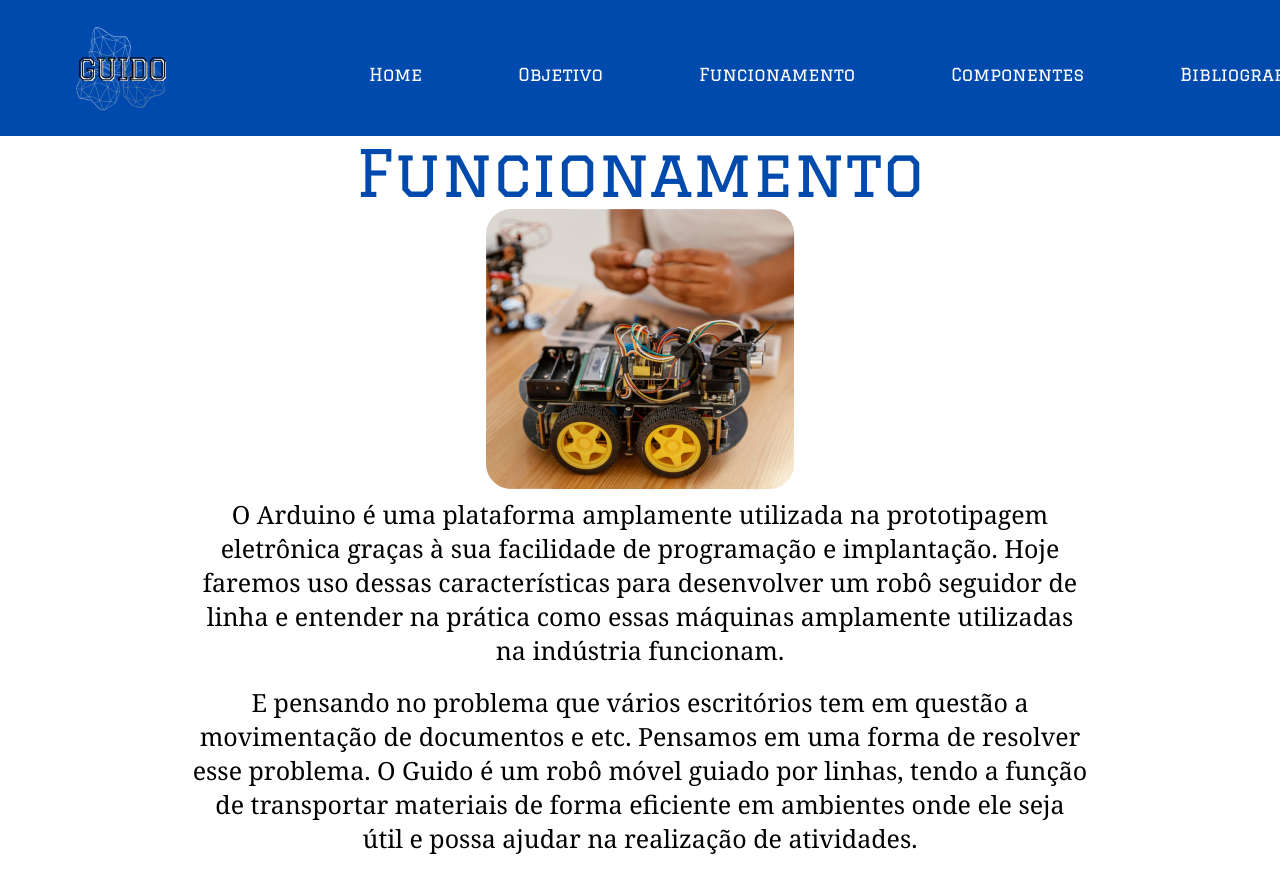
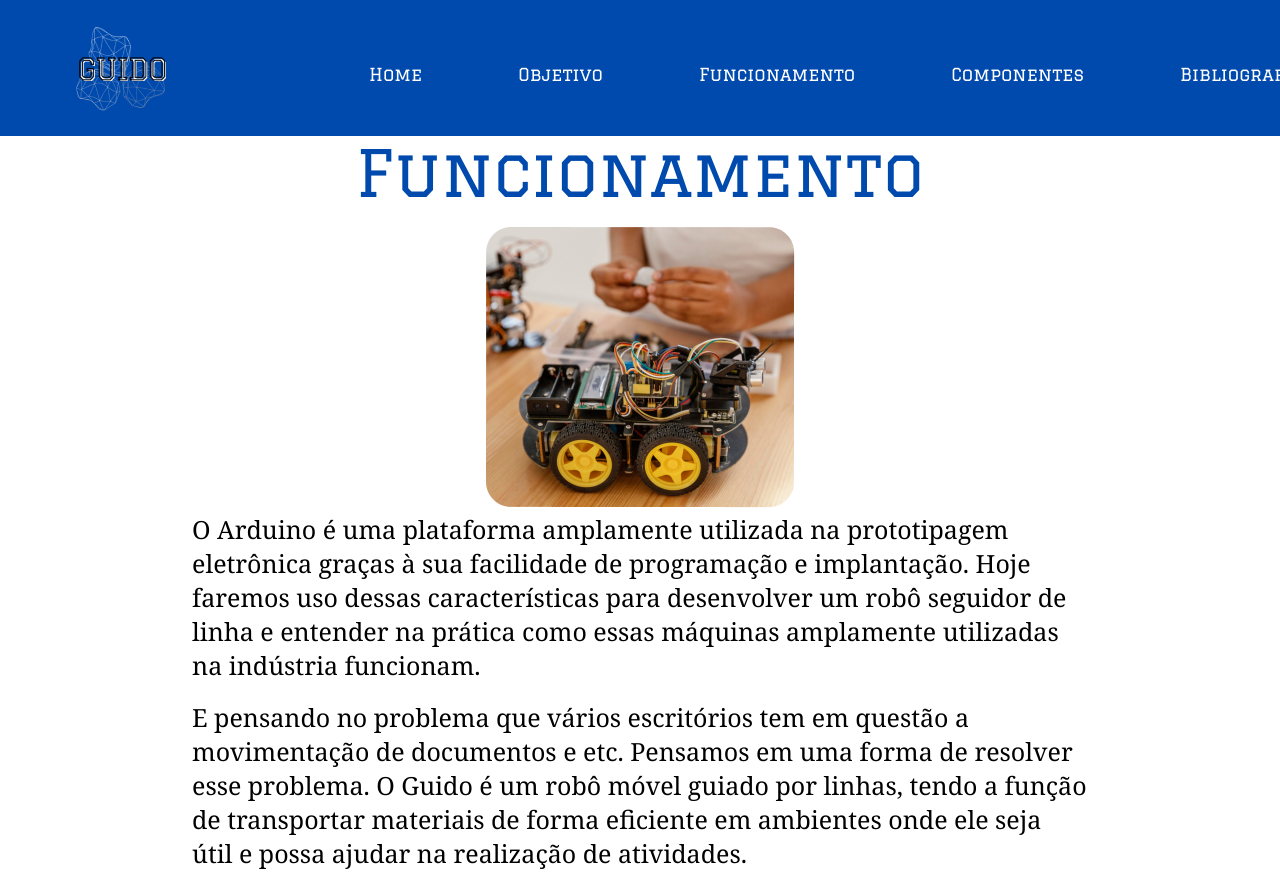
Before and after one commit to EmilyMFerreira/tccg, a React (Vite) app: page /funcionamento in a window 1280 px wide. Shown: the top 888 px of the page. Built offline with nearby package versions, Linux system fonts and the light colour scheme.

Commit message:
ajustes de tamanho

```diff
--- a/src/paginas/componentes.jsx
+++ b/src/paginas/componentes.jsx
@@ -21,11 +21,12 @@ function Componentes() {
 <div id="material">
     <h1>Materiais/Componentes:</h1>
     </div>
+    <br />
 
 <div className="comp">
  <p>
     <ul>
-        <li>R$56,90</li>
+       <strong> <li>Kit Arduino Robótica R$ 259,90 </li></strong>
         <li>1x chassi de acrílico</li>
         <li>2x motores com roda</li>
         <li>1x adaptador de pilha</li>
@@ -37,17 +38,20 @@ function Componentes() {
  </p>
  </div>
 
+<br />
 
 
 <div className="sensor">
-    <h2>Sensor de obstáculo reflexivo infravermelho</h2>
+    <h2>Sensor reflexivo infravermelho</h2>
      </div>
 
+        <br />
 
 <div className="contsensor">
     <p>
     Um sensor de obstáculo reflexivo infravermelho é um dispositivo eletrônico que é usado para detectar a presença de objetos ou obstáculos com base na reflexão de luz infravermelha. Esses sensores são frequentemente utilizados em projetos de robótica, automação e sistemas de controle para evitar colisões ou para rastrear objetos.
     </p>
+    <br />
     </div>
 
 
--- a/src/paginas/css/comp.css
+++ b/src/paginas/css/comp.css
@@ -31,6 +31,7 @@ header{
     color: #000;
     font-family: Georgia, 'Times New Roman', Times, serif;
     font-size: 1.5rem;
+    justify-content: center;
 
    }
 
@@ -48,6 +49,8 @@ header{
     font-family: Georgia, 'Times New Roman', Times, serif;
     font-size: 1.5rem;
     text-align: center;
+    width: 70%;
+    margin: auto;
 
 
 }
--- a/src/paginas/css/funcio.css
+++ b/src/paginas/css/funcio.css
@@ -9,23 +9,26 @@ line-height: normal;
  justify-content: center;
 }
 
-    h3{
-        width: 30%;
-        margin: auto;
-        display: block;
-    }
+
+
+.imgf{
+    width: 70%;
+    margin: auto;
+    display: block;
+    text-align: center;
+}
 
 .func1 {
     color: #000;
     font-family: Georgia, 'Times New Roman', Times, serif;
     font-size: 2rem;
+    font-style: normal;
     font-weight: 400;
+    line-height: normal;
     width: 40rem;
     font-size: 25px;
     width: 70%;
     margin: auto;
-    display: block;
-    text-align: center;
     display: block;
 
 }
@@ -34,12 +37,12 @@ line-height: normal;
     color: #000;
     font-family: Georgia, 'Times New Roman', Times, serif;
     font-size: 2rem;
+    font-style: normal;
     font-weight: 400;
+    line-height: normal;
     width: 40rem;
     font-size: 25px;
     width: 70%;
     margin: auto;
     display: block;
-    text-align: center;
-    display: block;
 }
--- a/src/paginas/css/objetivo.css
+++ b/src/paginas/css/objetivo.css
@@ -15,7 +15,7 @@ font-family: Graduate;
     line-height: normal;
     width: 40rem;
     font-size: 25px;
-    width: 50%;
+    width: 70%;
     margin: auto;
     display: block;
 
@@ -34,8 +34,9 @@ font-family: Graduate;
     font-style: normal;
     font-weight: 400;
     line-height: normal;
+    width: 40rem;
     font-size: 25px;
-    width: 50%;
+    width: 70%;
     margin: auto;
     display: block;
 }
--- a/src/paginas/funcionamento.jsx
+++ b/src/paginas/funcionamento.jsx
@@ -10,9 +10,15 @@ function Funcionamento() {
         <header>
     <h1>Funcionamento</h1>
     </header>
+    <br />
+
+
+    <div className="imgf">
+    <img src={funcionamento} alt="" />
+    </div>
+
 
         <div className="func1">
-        <img src={funcionamento} alt="" />
       <p>
     O Arduino é uma plataforma amplamente utilizada na prototipagem eletrônica graças à sua facilidade de programação e implantação. Hoje faremos uso dessas características para
     desenvolver um robô seguidor de linha e entender na prática como essas máquinas amplamente utilizadas na indústria funcionam.
--- a/src/paginas/home.jsx
+++ b/src/paginas/home.jsx
@@ -29,6 +29,7 @@ function Home() {
                  Você conhecerá mais sobre navegando em nosso site.
                 </p>
             </div>
+            <br />
 
 
         </main>
--- a/src/paginas/objetivo.jsx
+++ b/src/paginas/objetivo.jsx
@@ -23,9 +23,11 @@ function Objetivo() {
     </div>
 
 
+        <br />
 
     <header><h1>Público Alvo</h1></header>
 
+    <br />
 
 <div className="conteudop">
    <p>
@@ -33,6 +35,7 @@ function Objetivo() {
     Mas é nosso produto pode se adaptar aos interessados de outras áreas.
    </p>
 
+   <br />
    </div>
 
 
```
